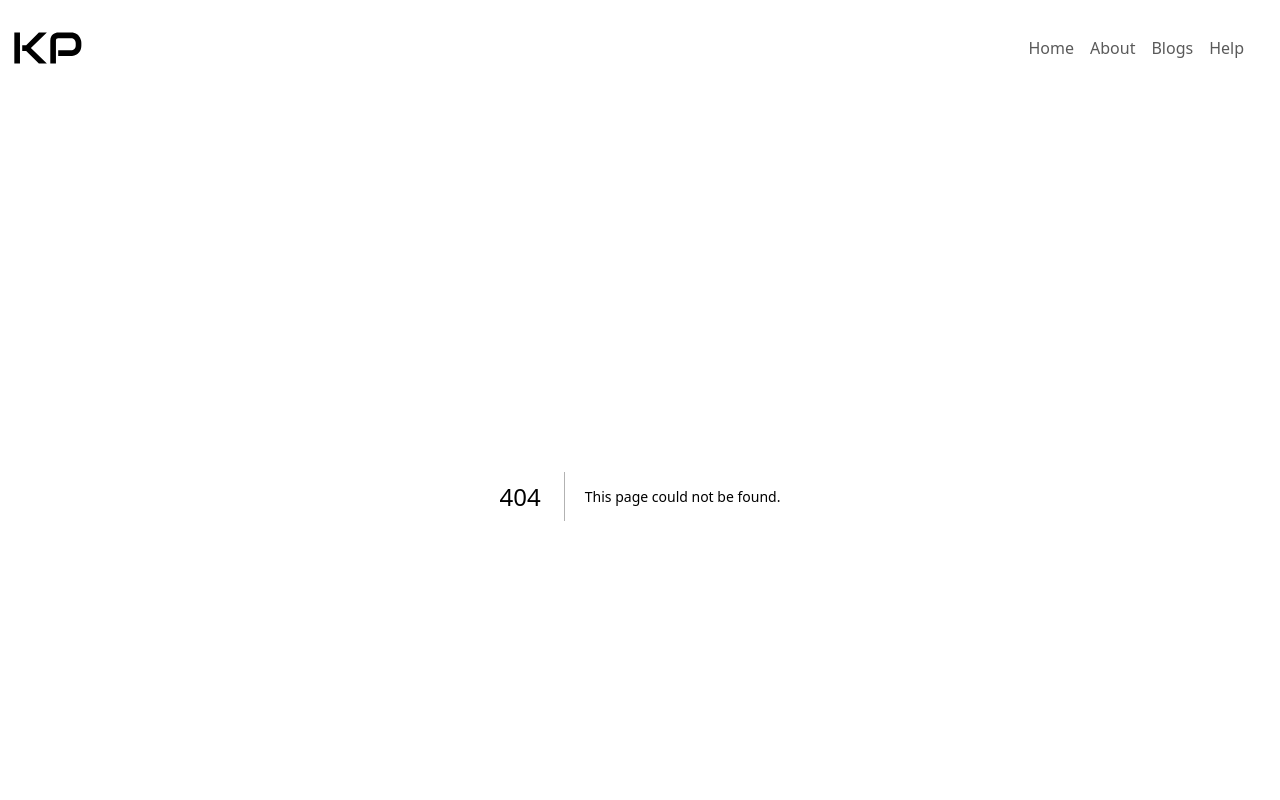
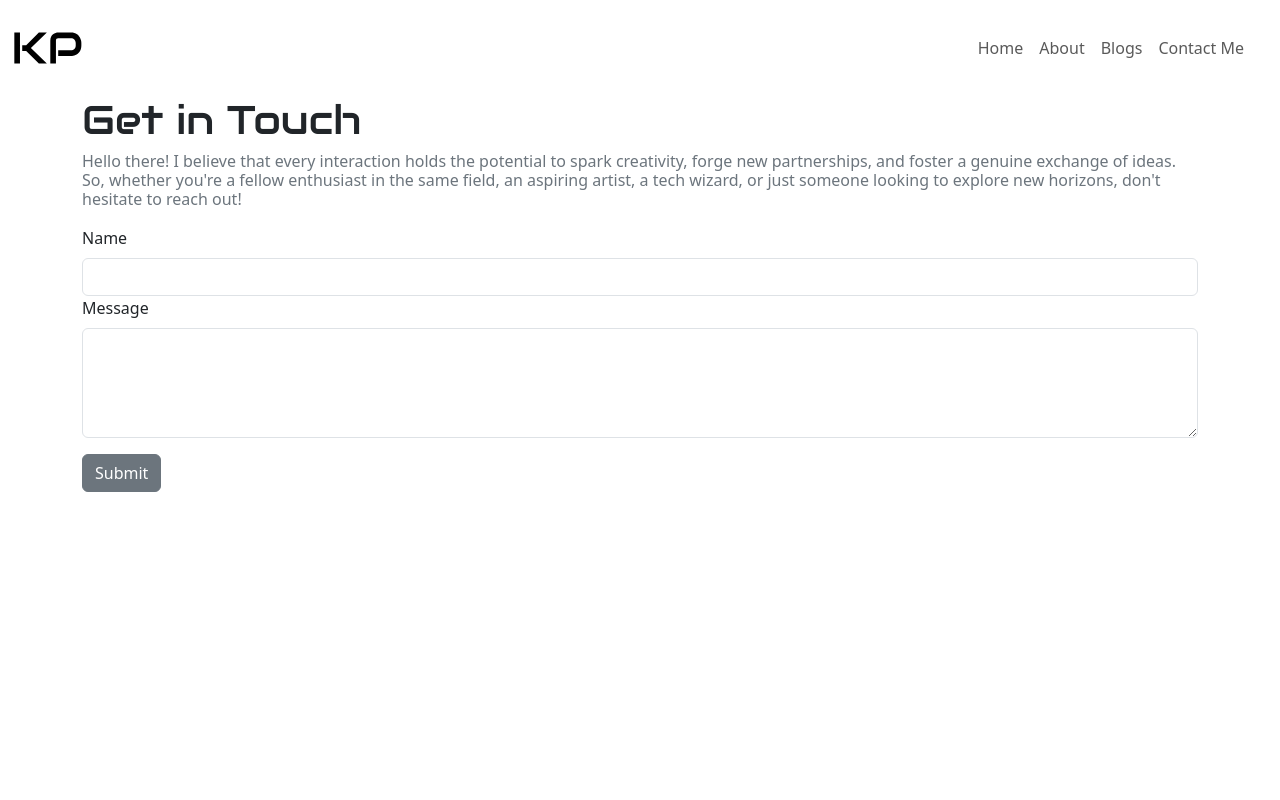
Before and after one commit to kunpai/my-website, a Next.js app: page /contact in a window 1280 px wide. Before the commit this address had no page. Shown: the top 800 px of the page. Built offline with nearby package versions, Linux system fonts and the light colour scheme.

Commit message:
Contact me form
Co-authored-by: Parth Shah <helloparthshah@gmail.com>

```diff
--- a/components/footer.js
+++ b/components/footer.js
@@ -36,6 +36,9 @@ export default function Footer() {
             <Link href="https://www.instagram.com/datboikunalpai/">
               Instagram
             </Link>
+            <Link href="https://github.com/kunpai/my-website">
+              Website Source
+            </Link>
           </Col>
         </Row>
         <Row className="w-100">
--- a/components/topbar.js
+++ b/components/topbar.js
@@ -30,10 +30,10 @@ export default function Topbar() {
             >
                 <Container fluid>
                     <Navbar.Brand href="/" as={Link}>
-                    <svg width="70" height="70" viewBox="0 0 1000 1000" fill="none" xmlns="http://www.w3.org/2000/svg">
-                        <path d="M498.029 723H383.798L202.699 541.592H146.048V460.484H202.699L383.798 279.076H498.029L269.876 501.038L498.029 723ZM113.853 723H33.3643V279.076H113.853V723Z" fill={visible ? "#FFFFFF" : "#000000"} />
-                        <path d="M990.865 464.818C990.865 483.186 988.595 499.593 984.055 514.04C979.514 528.487 973.323 541.282 965.48 552.427C957.844 563.365 948.97 572.755 938.857 580.598C928.745 588.44 918.116 594.838 906.972 599.791C896.034 604.744 884.889 608.356 873.538 610.626C862.394 612.896 851.868 614.031 841.962 614.031H659.935V533.543H841.962C852.281 532.717 861.568 530.654 869.823 527.352C878.285 523.843 885.508 519.2 891.493 513.421C897.478 507.642 902.122 500.729 905.424 492.68C908.726 484.424 910.377 475.137 910.377 464.818V428.289C909.345 418.176 907.178 408.889 903.876 400.428C900.574 391.966 896.034 384.743 890.255 378.758C884.683 372.773 877.872 368.129 869.823 364.827C861.774 361.319 852.487 359.564 841.962 359.564H660.554C649.822 359.564 641.67 362.351 636.098 367.923C630.525 373.495 627.739 381.544 627.739 392.069V723H547.251V392.069C547.251 371.431 550.966 353.889 558.396 339.442C566.032 324.996 575.422 313.335 586.566 304.461C597.917 295.587 610.197 289.189 623.405 285.268C636.614 281.14 648.79 279.076 659.935 279.076H841.962C860.123 279.076 876.427 281.45 890.874 286.196C905.321 290.737 918.013 296.928 928.951 304.771C940.096 312.407 949.486 321.281 957.122 331.394C964.965 341.506 971.362 352.135 976.315 363.279C981.475 374.217 985.19 385.362 987.46 396.713C989.73 407.857 990.865 418.383 990.865 428.289V464.818Z" fill={visible ? "#FFFFFF" : "#000000"}/>
-                    </svg>
+                        <svg width="70" height="70" viewBox="0 0 1000 1000" fill="none" xmlns="http://www.w3.org/2000/svg">
+                            <path d="M498.029 723H383.798L202.699 541.592H146.048V460.484H202.699L383.798 279.076H498.029L269.876 501.038L498.029 723ZM113.853 723H33.3643V279.076H113.853V723Z" fill={visible ? "#FFFFFF" : "#000000"} />
+                            <path d="M990.865 464.818C990.865 483.186 988.595 499.593 984.055 514.04C979.514 528.487 973.323 541.282 965.48 552.427C957.844 563.365 948.97 572.755 938.857 580.598C928.745 588.44 918.116 594.838 906.972 599.791C896.034 604.744 884.889 608.356 873.538 610.626C862.394 612.896 851.868 614.031 841.962 614.031H659.935V533.543H841.962C852.281 532.717 861.568 530.654 869.823 527.352C878.285 523.843 885.508 519.2 891.493 513.421C897.478 507.642 902.122 500.729 905.424 492.68C908.726 484.424 910.377 475.137 910.377 464.818V428.289C909.345 418.176 907.178 408.889 903.876 400.428C900.574 391.966 896.034 384.743 890.255 378.758C884.683 372.773 877.872 368.129 869.823 364.827C861.774 361.319 852.487 359.564 841.962 359.564H660.554C649.822 359.564 641.67 362.351 636.098 367.923C630.525 373.495 627.739 381.544 627.739 392.069V723H547.251V392.069C547.251 371.431 550.966 353.889 558.396 339.442C566.032 324.996 575.422 313.335 586.566 304.461C597.917 295.587 610.197 289.189 623.405 285.268C636.614 281.14 648.79 279.076 659.935 279.076H841.962C860.123 279.076 876.427 281.45 890.874 286.196C905.321 290.737 918.013 296.928 928.951 304.771C940.096 312.407 949.486 321.281 957.122 331.394C964.965 341.506 971.362 352.135 976.315 363.279C981.475 374.217 985.19 385.362 987.46 396.713C989.73 407.857 990.865 418.383 990.865 428.289V464.818Z" fill={visible ? "#FFFFFF" : "#000000"} />
+                        </svg>
                     </Navbar.Brand>
                     <Navbar.Toggle
                         aria-controls={`offcanvasNavbar-expand-sm`}
@@ -62,8 +62,8 @@ export default function Topbar() {
                                 <Nav.Link href="/blogs" as={Link} className="main-text-regular" onClick={() => setShow(false)}>
                                     Blogs
                                 </Nav.Link>
-                                <Nav.Link href="/help" as={Link} className="main-text-regular" onClick={() => setShow(false)}>
-                                    Help
+                                <Nav.Link href="/contact" as={Link} className="main-text-regular" onClick={() => setShow(false)}>
+                                    Contact Me
                                 </Nav.Link>
                             </Nav>
                         </Offcanvas.Body>
--- a/next.config.js
+++ b/next.config.js
@@ -1,3 +1,5 @@
+const config = require('./website.config.json');
+
 /** @type {import('next').NextConfig} */
 const nextConfig = {
     images: {
@@ -5,6 +7,7 @@ const nextConfig = {
     },
     env: {
         LAST_UPDATED: process.env.LAST_UPDATED,
+        CONFIG: config,
     },
     webpack: (config) => {
         config.module.rules.push({
--- a/package.json
+++ b/package.json
@@ -17,6 +17,7 @@
     "github-markdown-css": "^5.2.0",
     "html-react-parser": "^4.0.0",
     "next": "^13.4.6",
+    "nodemailer": "^6.9.3",
     "parse-md": "^3.0.3",
     "raw-loader": "^4.0.2",
     "react": "^18.2.0",
--- /dev/null
+++ b/pages/contact/index.js
@@ -0,0 +1,65 @@
+import React, { useState } from 'react';
+import { Form, Button, Container } from 'react-bootstrap';
+
+export default function ContactForm() {
+  const [formData, setFormData] = useState({
+    name: '',
+    message: '',
+  });
+
+  function handleChange(e) {
+    const { name, value } = e.target;
+    setFormData((prevFormData) => ({ ...prevFormData, [name]: value }));
+  };
+
+  function handleSubmit(e) {
+    e.preventDefault();
+    // Handle form submission logic here (e.g., sending data to the server)
+    // run mailto: link
+    window.open(`mailto: ${process.env.CONFIG.email}?subject=Message from ${formData.name}&body=${formData.message}`);
+
+    console.log('Form data submitted:', formData);
+    // Reset the form after submission
+    setFormData({
+      name: '',
+      message: '',
+    });
+  };
+
+  return (
+    <Container className='contact'>
+      <h1>Get in Touch</h1>
+      <h6 className='text-secondary mb-3'>
+        Hello there! I believe that every interaction holds the potential to spark creativity, forge new partnerships, and foster a genuine exchange of ideas. So, whether you're a fellow enthusiast in the same field, an aspiring artist, a tech wizard, or just someone looking to explore new horizons, don't hesitate to reach out!
+      </h6>
+      <Form onSubmit={handleSubmit}>
+        <Form.Group controlId="formName">
+          <Form.Label>Name</Form.Label>
+          <Form.Control
+            type="text"
+            name="name"
+            value={formData.name}
+            onChange={handleChange}
+            required
+          />
+        </Form.Group>
+
+        <Form.Group controlId="formMessage">
+          <Form.Label>Message</Form.Label>
+          <Form.Control
+            as="textarea"
+            rows={4}
+            name="message"
+            value={formData.message}
+            onChange={handleChange}
+            required
+          />
+        </Form.Group>
+
+        <Button variant="secondary" type="submit" className='mt-3'>
+          Submit
+        </Button>
+      </Form>
+    </Container>
+  );
+};
--- a/styles/globals.css
+++ b/styles/globals.css
@@ -58,7 +58,8 @@
 .home h1,
 .blogs>h1,
 .about h1,
-.topbar h1 {
+.topbar h1,
+.contact h1 {
   font-family: 'Audiowide', cursive;
 }
 
--- /dev/null
+++ b/website.config.json
@@ -0,0 +1,3 @@
+{
+    "email": "pai.kunal05+contact@gmail.com"
+}
```
Also changed, not shown: 1 other file (tests, documents, lock files or other folders).
